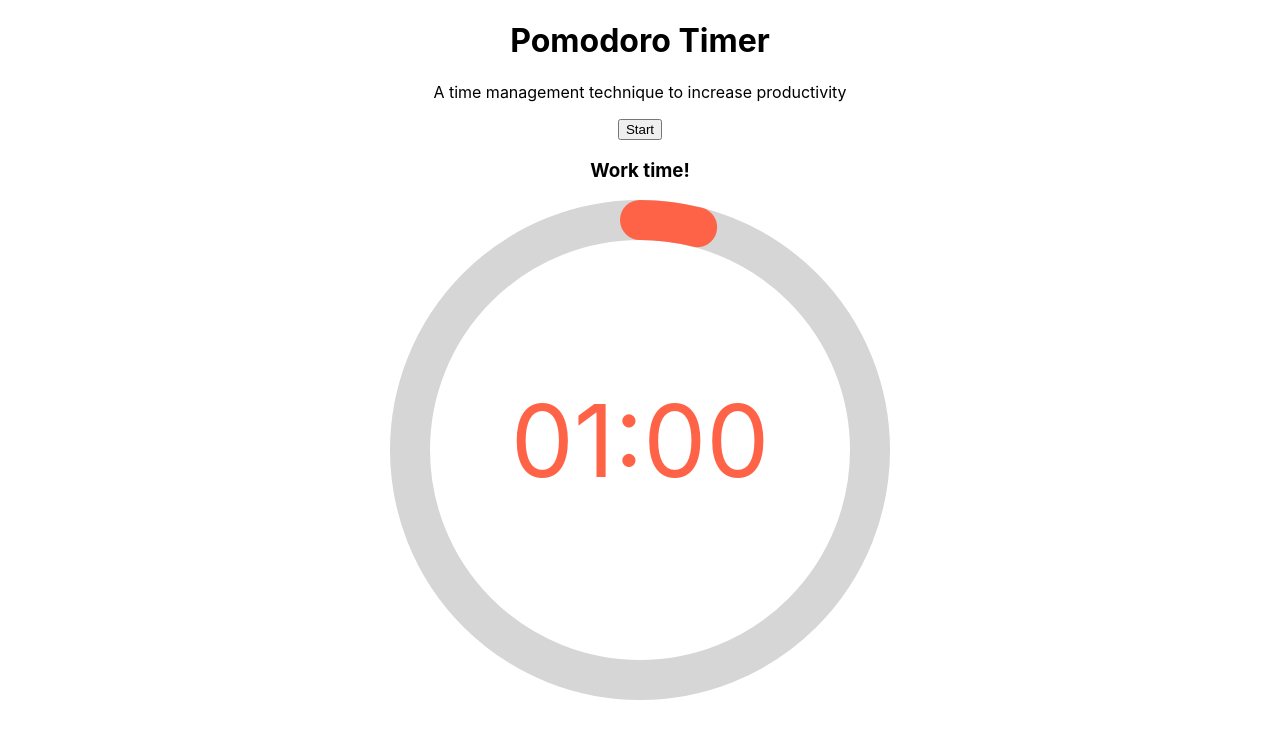
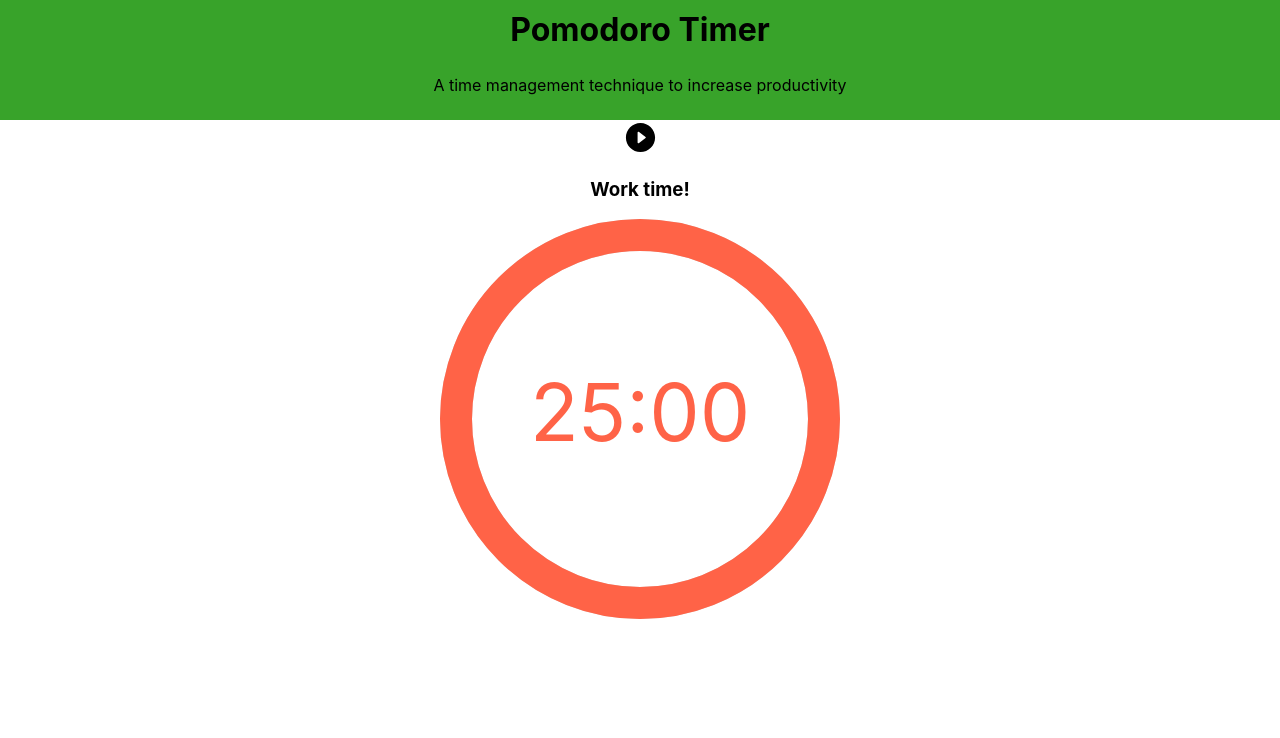
Before and after one commit to bryankeov/PomodoroTimer, a React (Create React App) app: page / in a window 1280 px wide. Shown: the top 738 px of the page. Built offline with nearby package versions, Linux system fonts and the light colour scheme.

Commit message:
Add styling

```diff
--- a/package.json
+++ b/package.json
@@ -3,6 +3,10 @@
   "version": "0.1.0",
   "private": true,
   "dependencies": {
+    "@emotion/react": "^11.10.6",
+    "@emotion/styled": "^11.10.6",
+    "@mui/icons-material": "^5.11.11",
+    "@mui/material": "^5.11.13",
     "@testing-library/jest-dom": "^5.16.5",
     "@testing-library/react": "^13.4.0",
     "@testing-library/user-event": "^13.5.0",
--- a/src/App.css
+++ b/src/App.css
@@ -1,38 +1,5 @@
 .App {
   text-align: center;
+  height: 100%;
+  margin: 0;
 }
-
-.App-logo {
-  height: 40vmin;
-  pointer-events: none;
-}
-
-@media (prefers-reduced-motion: no-preference) {
-  .App-logo {
-    animation: App-logo-spin infinite 20s linear;
-  }
-}
-
-.App-header {
-  background-color: #282c34;
-  min-height: 100vh;
-  display: flex;
-  flex-direction: column;
-  align-items: center;
-  justify-content: center;
-  font-size: calc(10px + 2vmin);
-  color: white;
-}
-
-.App-link {
-  color: #61dafb;
-}
-
-@keyframes App-logo-spin {
-  from {
-    transform: rotate(0deg);
-  }
-  to {
-    transform: rotate(360deg);
-  }
-}
--- /dev/null
+++ b/src/components/Header.css
@@ -0,0 +1,12 @@
+.header {
+  background-color: #38A32A;
+  width: 100%;
+  height: 120px;
+  margin: 0;
+  padding: 0;
+}
+
+h1 {
+  margin: 0;
+  padding: 10px;
+}
--- a/src/components/Header.js
+++ b/src/components/Header.js
@@ -1,4 +1,5 @@
 import React from "react";
+import "./Header.css";
 
 function Header() {
   return (
--- a/src/components/Timer.css
+++ b/src/components/Timer.css
@@ -3,8 +3,14 @@
   flex-direction: column;
   justify-content: center;
   align-items: center;
-  width: 500px;
+  width: 400px;
   height: auto;
   margin-left: auto;
   margin-right: auto;
 }
+
+.icon-buttons {
+  width: 50px;
+  height: 50px;
+  font-size: large;
+}
--- a/src/components/Timer.js
+++ b/src/components/Timer.js
@@ -2,9 +2,11 @@ import React, { useState, useEffect } from "react";
 import { CircularProgressbar, buildStyles } from "react-circular-progressbar";
 import "react-circular-progressbar/dist/styles.css";
 import "./Timer.css";
+import PlayIcon from "@mui/icons-material/PlayCircleFilledRounded";
+import PauseIcon from "@mui/icons-material/PauseCircleFilledRounded";
 
 function Timer() {
-  const [minutes, setMinutes] = useState(1);
+  const [minutes, setMinutes] = useState(25);
   const [seconds, setSeconds] = useState(0);
   const [onBreak, setOnBreak] = useState(false);
   const [isStarted, setIsStarted] = useState(false);
@@ -38,9 +40,19 @@ function Timer() {
 
   return (
     <div className="timer-container">
-      <button type="button" onClick={handleStart}>
-        Start
-      </button>
+      {!isStarted ? (
+        <PlayIcon
+          className="icon-buttons"
+          onClick={handleStart}
+          fontSize="large"
+        />
+      ) : (
+        <PauseIcon
+          className="icon-buttons"
+          onClick={handleStart}
+          fontSize="large"
+        />
+      )}
       <div className="bar-container">
         <h3>
           {!onBreak ? "Work time!" : "Time for a break, go stretch your legs!"}
```
Also changed, not shown: 1 other file (tests, documents, lock files or other folders).
